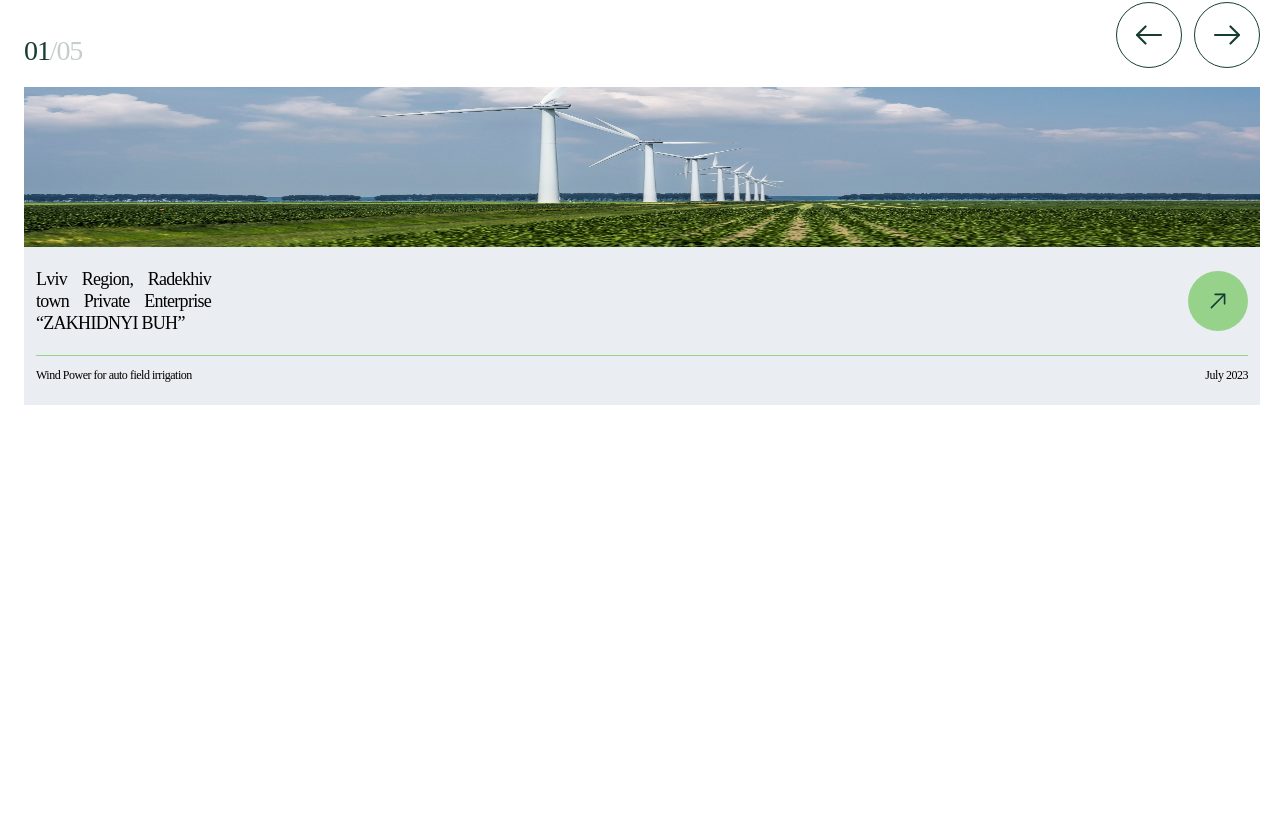
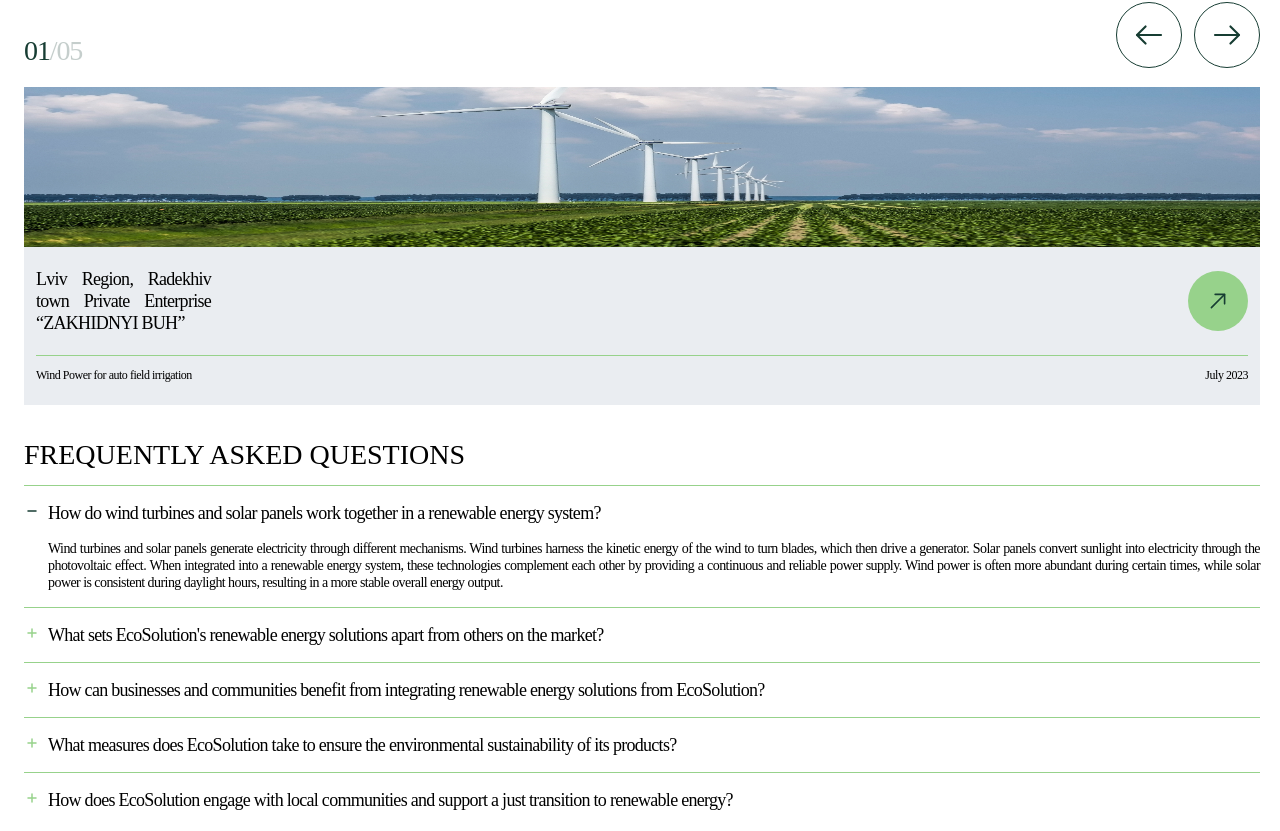
Before and after one commit to vladyslav-rohalov/green-energy, a Next.js app: page / in a window 1280 px wide. Shown: the part 1597-2428 px from the top of the page. Before the commit the page ends 2022 px from the top, so only its background shows below. Built offline with nearby package versions, Linux system fonts and the light colour scheme.

Commit message:
New section faq
1. Created  new section faq
2. Created accordion component

```diff
--- a/src/app/components/cases/card/card.jsx
+++ b/src/app/components/cases/card/card.jsx
@@ -5,7 +5,7 @@ import styles from './card.module.css';
 export default function SwiperCard({ item, priority }) {
   const { url, title, description, date } = item;
   return (
-    <li className={styles.swiper_card}>
+    <div className={styles.swiper_card}>
       <div className={styles.swiper_card_img_container}>
         <Image
           src={url}
@@ -17,21 +17,21 @@ export default function SwiperCard({ item, priority }) {
       </div>
       <div className={styles.swiper_card_content}>
         <div className={styles.swiper_card_row}>
-          <p className={styles.swiper_card_title}>{title}</p>
+          <h3 className={styles.swiper_card_title}>{title}</h3>
           <button className={styles.swiper_card_btn}>
             <IconArrow width={28} height={28} rotate={-45} />
           </button>
         </div>
         <div className={styles.swiper_card_divider}></div>
         <div className={styles.swiper_card_row}>
-          <p
+          <h4
             className={`${styles.swiper_card_descripton} ${styles.swiper_card_text}`}
           >
             {description}
-          </p>
+          </h4>
           <p className={styles.swiper_card_text}>{date}</p>
         </div>
       </div>
-    </li>
+    </div>
   );
 }
--- /dev/null
+++ b/src/app/components/faq/accordion/data.js
@@ -0,0 +1,31 @@
+export const accordionData = [
+  {
+    id: 1,
+    title:
+      'How do wind turbines and solar panels work together in a renewable energy system?',
+    text: 'Wind turbines and solar panels generate electricity through different mechanisms. Wind turbines harness the kinetic energy of the wind to turn blades, which then drive a generator. Solar panels convert sunlight into electricity through the photovoltaic effect. When integrated into a renewable energy system, these technologies complement each other by providing a continuous and reliable power supply. Wind power is often more abundant during certain times, while solar power is consistent during daylight hours, resulting in a more stable overall energy output.',
+  },
+  {
+    id: 2,
+    title: `What sets EcoSolution's renewable energy solutions apart from others on the market?`,
+    text: `EcoSolution distinguishes itself in the renewable energy market through innovative and sustainable solutions. Leveraging cutting-edge technology, their offerings prioritize efficiency, cost-effectiveness, and environmental impact. Whether through advanced solar technologies, wind power innovations, or other renewable sources, EcoSolution's commitment to quality and performance sets them apart, providing reliable alternatives in the pursuit of a greener future.`,
+  },
+  {
+    id: 3,
+    title:
+      'How can businesses and communities benefit from integrating renewable energy solutions from EcoSolution?',
+    text: `Businesses and communities stand to gain manifold advantages by embracing EcoSolution's renewable energy solutions. Enhanced energy efficiency, cost savings, and a reduced carbon footprint are key benefits. The integration of these solutions fosters a sustainable and environmentally conscious image, appealing to eco-conscious consumers. Moreover, by decreasing reliance on conventional energy sources, organizations contribute to long-term environmental preservation while enjoying economic advantages.`,
+  },
+  {
+    id: 4,
+    title:
+      'What measures does EcoSolution take to ensure the environmental sustainability of its products?',
+    text: `EcoSolution prioritizes environmental sustainability by implementing rigorous measures throughout its product lifecycle. From raw material sourcing to manufacturing and disposal, the company emphasizes eco-friendly practices. This includes utilizing recyclable materials, minimizing waste, and adopting energy-efficient production processes. Through continuous research and development, EcoSolution ensures that its products meet the highest standards of sustainability, aligning with global efforts to mitigate environmental impact.`,
+  },
+  {
+    id: 5,
+    title:
+      'How does EcoSolution engage with local communities and support a just transition to renewable energy?',
+    text: `EcoSolution actively engages with local communities, recognizing the importance of a just transition to renewable energy. The company collaborates with stakeholders to understand and address specific community needs. This involvement extends beyond providing clean energy solutions; EcoSolution invests in community education, job creation, and infrastructure development. By fostering partnerships and supporting local initiatives, EcoSolution strives to ensure that the transition to renewable energy is inclusive, benefiting communities socially and economically.`,
+  },
+];
--- /dev/null
+++ b/src/app/components/faq/accordion/item/item.jsx
@@ -0,0 +1,33 @@
+import { IconMinus, IconAdd } from '@/app/utils/svg/accordionIcons';
+import styles from './item.module.css';
+
+export default function AccordionItem({ item, index, open, handleOpen }) {
+  const { title, text } = item;
+  const isOpen = open === index;
+
+  return (
+    <div className={styles.accordion_container}>
+      <div className={styles.accordion_divider}></div>
+      <div
+        className={styles.accordion_column}
+        onClick={() => {
+          handleOpen(index);
+        }}
+      >
+        {isOpen ? (
+          <div className={styles.accordion_column_icon}>
+            {<IconMinus width={16} height={16} />}
+          </div>
+        ) : (
+          <div className={styles.accordion_column_icon}>
+            {<IconAdd width={16} height={16} />}
+          </div>
+        )}
+        <h3 className={styles.accordion_tile}>{title}</h3>
+      </div>
+      <div className={styles.accordion_column_content}>
+        {isOpen && <h4 className={styles.accordion_text}>{text}</h4>}
+      </div>
+    </div>
+  );
+}
--- /dev/null
+++ b/src/app/components/faq/accordion/item/item.module.css
@@ -0,0 +1,43 @@
+.accordion_divider {
+  width: 100%;
+  border-top: 1px solid var(--primary-accent-color);
+  margin-bottom: 16px;
+}
+
+.accordion_container {
+  margin-top: 16px;
+}
+
+.accordion_column {
+  display: flex;
+  align-items: center;
+  gap: 8px;
+}
+
+.accordion_column_icon {
+  width: 16px;
+}
+
+.accordion_column_content {
+  /* width: calc(100% - 16px - 8px); */
+  padding-left: 24px;
+}
+
+.accordion_tile {
+  font-family: var(--font-seconady);
+  font-size: 18px;
+  font-weight: 400;
+  line-height: 22px;
+  letter-spacing: -0.04em;
+  text-align: justify;
+}
+
+.accordion_text {
+  margin-top: 16px;
+  font-family: var(--font-seconady);
+  font-size: 14px;
+  font-weight: 400;
+  line-height: 17px;
+  letter-spacing: -0.04em;
+  text-align: justify;
+}
--- /dev/null
+++ b/src/app/components/faq/faq.jsx
@@ -0,0 +1,30 @@
+'use client';
+
+import { useState } from 'react';
+import AccordionItem from './accordion/item/item';
+import { accordionData } from './accordion/data';
+import styles from './faq.module.css';
+
+export default function Faq() {
+  const [open, setOpen] = useState(0);
+
+  const handleOpen = index => {
+    setOpen(index);
+  };
+
+  return (
+    <section className={styles.faq_section}>
+      <h2 className={styles.faq_title}>Frequently Asked Questions</h2>
+      {accordionData.map((item, index) => {
+        return (
+          <AccordionItem
+            item={item}
+            index={index}
+            open={open}
+            handleOpen={handleOpen}
+          />
+        );
+      })}
+    </section>
+  );
+}
--- /dev/null
+++ b/src/app/components/faq/faq.module.css
@@ -0,0 +1,13 @@
+.faq_section {
+  margin-top: 36px;
+}
+
+.faq_title {
+  font-family: var(--font-primary);
+  font-size: 28px;
+  font-weight: 400;
+  line-height: 28px;
+  letter-spacing: 0em;
+  text-align: left;
+  text-transform: uppercase;
+}
--- a/src/app/page.js
+++ b/src/app/page.js
@@ -2,6 +2,7 @@ import Main from './components/main/main';
 import About from './components/about/about';
 import Electrocity from './components/electrocity/electrocity';
 import Cases from './components/cases/cases';
+import Faq from './components/faq/faq';
 
 export default function Home() {
   return (
@@ -10,6 +11,7 @@ export default function Home() {
       <About />
       <Electrocity />
       <Cases />
+      <Faq />
     </div>
   );
 }
--- /dev/null
+++ b/src/app/utils/svg/accordionIcons.jsx
@@ -0,0 +1,57 @@
+export function IconMinus({ width = 16, height = 16 }) {
+  return (
+    <svg
+      width={width}
+      height={height}
+      viewBox="0 0 16 16"
+      fill="none"
+      xmlns="http://www.w3.org/2000/svg"
+    >
+      <g id="vuesax/linear/minus">
+        <g id="minus">
+          <path
+            id="Vector"
+            d="M4 8H12"
+            stroke="#173D33"
+            strokeWidth="1.5"
+            strokeLinecap="round"
+            strokeLinejoin="round"
+          />
+        </g>
+      </g>
+    </svg>
+  );
+}
+
+export function IconAdd({ width = 16, height = 16 }) {
+  return (
+    <svg
+      width={width}
+      height={height}
+      viewBox="0 0 16 16"
+      fill="none"
+      xmlns="http://www.w3.org/2000/svg"
+    >
+      <g id="vuesax/linear/add">
+        <g id="add">
+          <path
+            id="Vector"
+            d="M4 8H12"
+            stroke="#97D28B"
+            strokeWidth="1.5"
+            strokeLinecap="round"
+            strokeLinejoin="round"
+          />
+          <path
+            id="Vector_2"
+            d="M8 12V4"
+            stroke="#97D28B"
+            strokeWidth="1.5"
+            strokeLinecap="round"
+            strokeLinejoin="round"
+          />
+        </g>
+      </g>
+    </svg>
+  );
+}
```
